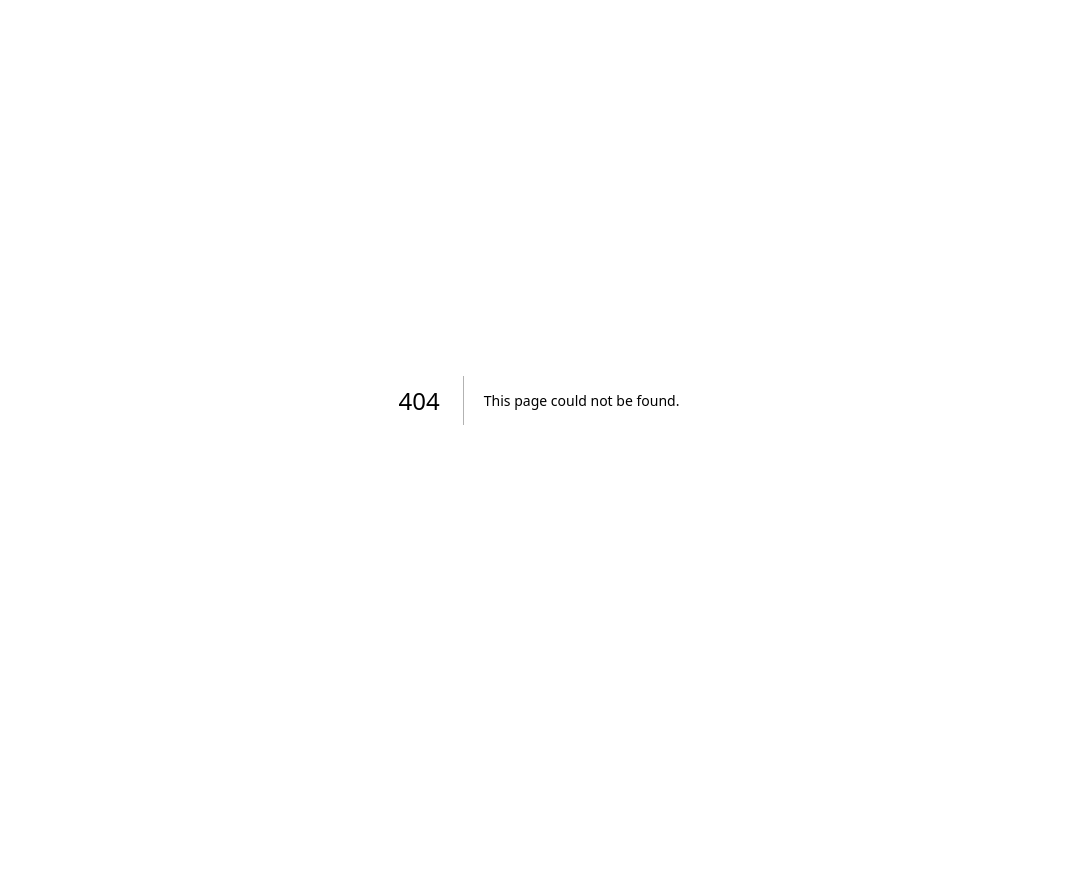
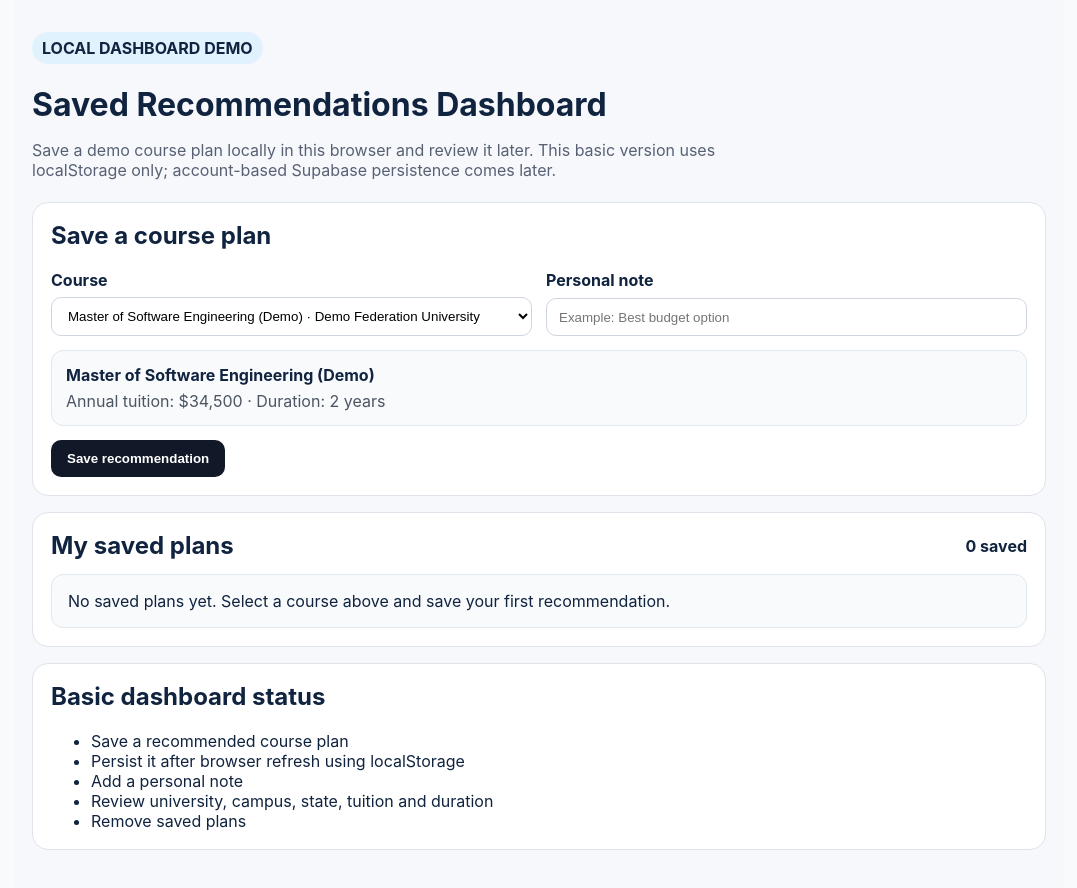
Before and after one commit to bkushen/unipath-australia, a Next.js app: page /local-v2/dashboard in a window 1280 px wide. Before the commit this address had no page. Shown: the top 888 px of the page, without its empty margins (101-1178 px from the left). Before the commit the page ends 800 px from the top, so only its background shows below. Built offline with nearby package versions, Linux system fonts and the light colour scheme.

Commit message:
Add local saved recommendations dashboard

```diff
--- /dev/null
+++ b/app/local-v2/dashboard/page.tsx
@@ -0,0 +1,203 @@
+"use client";
+
+import { useEffect, useMemo, useState } from "react";
+import { demoCampuses, demoCourses, demoUniversities } from "@/lib/local-v2/fixtures";
+
+type SavedPlan = {
+  id: string;
+  courseId: string;
+  note: string;
+  savedAt: string;
+};
+
+const STORAGE_KEY = "unipath-local-v2-saved-plans";
+
+const panelStyle = {
+  border: "1px solid #dfe3ea",
+  borderRadius: 16,
+  padding: 18,
+  background: "#fff",
+} as const;
+
+const inputStyle = {
+  width: "100%",
+  border: "1px solid #cfd5df",
+  borderRadius: 10,
+  padding: "10px 12px",
+  background: "#fff",
+} as const;
+
+function formatAud(cents: number) {
+  return new Intl.NumberFormat("en-AU", {
+    style: "currency",
+    currency: "AUD",
+    maximumFractionDigits: 0,
+  }).format(cents / 100);
+}
+
+export default function LocalDashboardPage() {
+  const [courseId, setCourseId] = useState(demoCourses[0]?.id ?? "");
+  const [note, setNote] = useState("");
+  const [savedPlans, setSavedPlans] = useState<SavedPlan[]>([]);
+  const [loaded, setLoaded] = useState(false);
+
+  useEffect(() => {
+    try {
+      const raw = window.localStorage.getItem(STORAGE_KEY);
+      if (raw) setSavedPlans(JSON.parse(raw));
+    } catch {
+      setSavedPlans([]);
+    } finally {
+      setLoaded(true);
+    }
+  }, []);
+
+  useEffect(() => {
+    if (!loaded) return;
+    window.localStorage.setItem(STORAGE_KEY, JSON.stringify(savedPlans));
+  }, [savedPlans, loaded]);
+
+  const selectedCourse = useMemo(
+    () => demoCourses.find((course) => course.id === courseId),
+    [courseId],
+  );
+
+  function savePlan() {
+    if (!selectedCourse) return;
+    const entry: SavedPlan = {
+      id: `${selectedCourse.id}-${Date.now()}`,
+      courseId: selectedCourse.id,
+      note: note.trim(),
+      savedAt: new Date().toISOString(),
+    };
+    setSavedPlans((current) => [entry, ...current]);
+    setNote("");
+  }
+
+  function removePlan(id: string) {
+    setSavedPlans((current) => current.filter((item) => item.id !== id));
+  }
+
+  return (
+    <main style={{ maxWidth: 1050, margin: "0 auto", padding: "32px 18px 70px", background: "#f6f8fb", minHeight: "100vh" }}>
+      <div style={{ marginBottom: 22 }}>
+        <span style={{ display: "inline-block", padding: "6px 10px", borderRadius: 999, background: "#e0f2fe", fontWeight: 750 }}>
+          LOCAL DASHBOARD DEMO
+        </span>
+        <h1 style={{ marginBottom: 8 }}>Saved Recommendations Dashboard</h1>
+        <p style={{ color: "#586174", maxWidth: 780 }}>
+          Save a demo course plan locally in this browser and review it later. This basic version uses localStorage only; account-based Supabase persistence comes later.
+        </p>
+      </div>
+
+      <section style={panelStyle}>
+        <h2 style={{ marginTop: 0 }}>Save a course plan</h2>
+        <div style={{ display: "grid", gridTemplateColumns: "repeat(auto-fit, minmax(240px, 1fr))", gap: 14 }}>
+          <label style={{ display: "grid", gap: 7, fontWeight: 650 }}>
+            Course
+            <select value={courseId} onChange={(event) => setCourseId(event.target.value)} style={inputStyle}>
+              {demoCourses.map((course) => {
+                const campus = demoCampuses.find((item) => item.id === course.campusId);
+                const university = demoUniversities.find((item) => item.id === campus?.universityId);
+                return (
+                  <option key={course.id} value={course.id}>
+                    {course.name} · {university?.name ?? "University"}
+                  </option>
+                );
+              })}
+            </select>
+          </label>
+
+          <label style={{ display: "grid", gap: 7, fontWeight: 650 }}>
+            Personal note
+            <input
+              value={note}
+              onChange={(event) => setNote(event.target.value)}
+              placeholder="Example: Best budget option"
+              style={inputStyle}
+            />
+          </label>
+        </div>
+
+        {selectedCourse && (
+          <div style={{ marginTop: 14, padding: 14, borderRadius: 12, background: "#f8fafc", border: "1px solid #e2e8f0" }}>
+            <strong>{selectedCourse.name}</strong>
+            <div style={{ marginTop: 6, color: "#4b5563" }}>
+              Annual tuition: {formatAud(selectedCourse.annualTuitionCents)} · Duration: {selectedCourse.durationYears} years
+            </div>
+          </div>
+        )}
+
+        <button
+          type="button"
+          onClick={savePlan}
+          style={{ marginTop: 14, border: 0, borderRadius: 10, padding: "11px 16px", fontWeight: 750, cursor: "pointer", background: "#111827", color: "#fff" }}
+        >
+          Save recommendation
+        </button>
+      </section>
+
+      <section style={{ ...panelStyle, marginTop: 16 }}>
+        <div style={{ display: "flex", justifyContent: "space-between", alignItems: "center", gap: 12, flexWrap: "wrap" }}>
+          <h2 style={{ margin: 0 }}>My saved plans</h2>
+          <strong>{savedPlans.length} saved</strong>
+        </div>
+
+        {!loaded ? (
+          <p>Loading saved plans…</p>
+        ) : savedPlans.length === 0 ? (
+          <div style={{ marginTop: 14, padding: 16, borderRadius: 12, background: "#f8fafc", border: "1px solid #e2e8f0" }}>
+            No saved plans yet. Select a course above and save your first recommendation.
+          </div>
+        ) : (
+          <div style={{ display: "grid", gap: 12, marginTop: 14 }}>
+            {savedPlans.map((saved) => {
+              const course = demoCourses.find((item) => item.id === saved.courseId);
+              if (!course) return null;
+              const campus = demoCampuses.find((item) => item.id === course.campusId);
+              const university = demoUniversities.find((item) => item.id === campus?.universityId);
+
+              return (
+                <article key={saved.id} style={{ border: "1px solid #e2e6ed", borderRadius: 14, padding: 16, background: "#fbfcfe" }}>
+                  <div style={{ display: "flex", justifyContent: "space-between", gap: 16, alignItems: "flex-start", flexWrap: "wrap" }}>
+                    <div>
+                      <h3 style={{ margin: "0 0 6px" }}>{course.name}</h3>
+                      <div style={{ color: "#4b5563" }}>
+                        {university?.name ?? "University"} · {campus?.name ?? "Campus"} · {campus?.state ?? ""}
+                      </div>
+                      <div style={{ marginTop: 6 }}>
+                        <strong>{formatAud(course.annualTuitionCents)}</strong> annual tuition · {course.durationYears} years
+                      </div>
+                      {saved.note && <p style={{ marginBottom: 0 }}><strong>Note:</strong> {saved.note}</p>}
+                      <div style={{ marginTop: 8, fontSize: 13, color: "#6b7280" }}>
+                        Saved {new Date(saved.savedAt).toLocaleString("en-AU")}
+                      </div>
+                    </div>
+                    <button
+                      type="button"
+                      onClick={() => removePlan(saved.id)}
+                      style={{ border: "1px solid #cfd5df", borderRadius: 9, padding: "8px 12px", background: "#fff", cursor: "pointer" }}
+                    >
+                      Remove
+                    </button>
+                  </div>
+                </article>
+              );
+            })}
+          </div>
+        )}
+      </section>
+
+      <section style={{ ...panelStyle, marginTop: 16 }}>
+        <h2 style={{ marginTop: 0 }}>Basic dashboard status</h2>
+        <ul style={{ marginBottom: 0 }}>
+          <li>Save a recommended course plan</li>
+          <li>Persist it after browser refresh using localStorage</li>
+          <li>Add a personal note</li>
+          <li>Review university, campus, state, tuition and duration</li>
+          <li>Remove saved plans</li>
+        </ul>
+      </section>
+    </main>
+  );
+}
```
